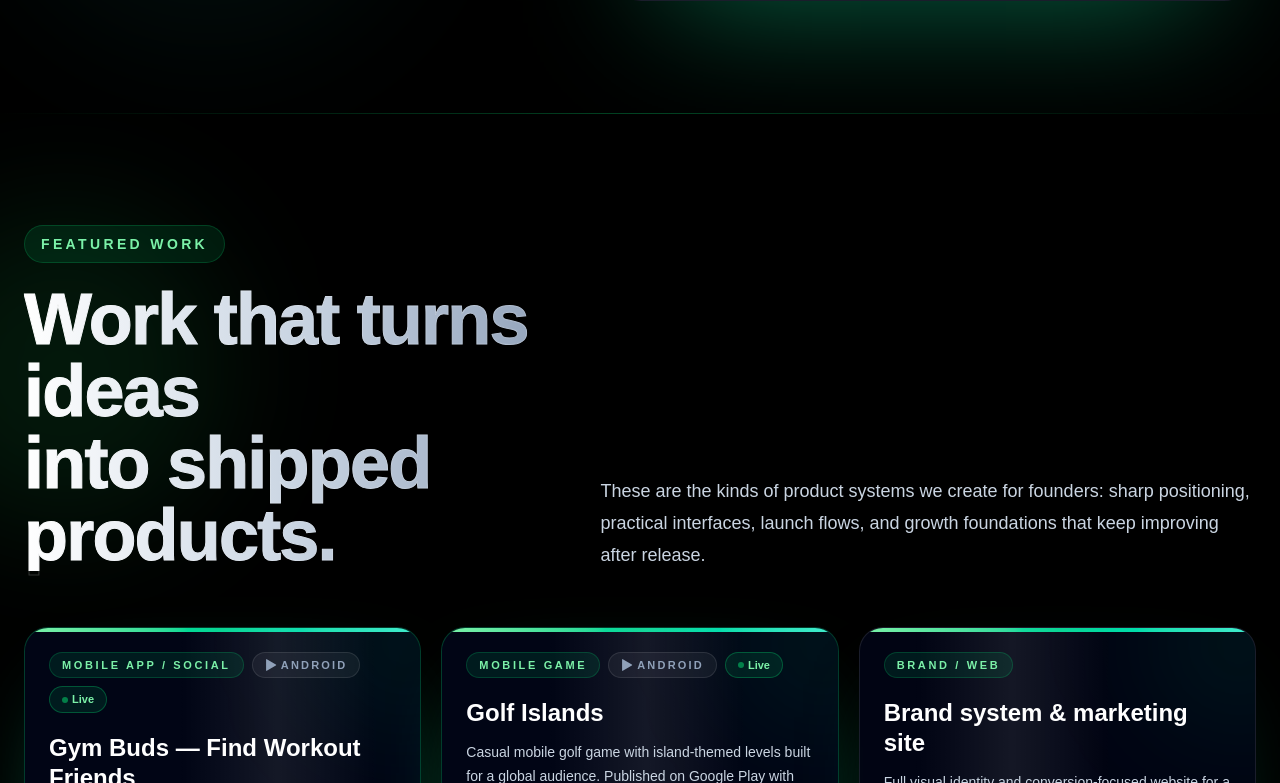
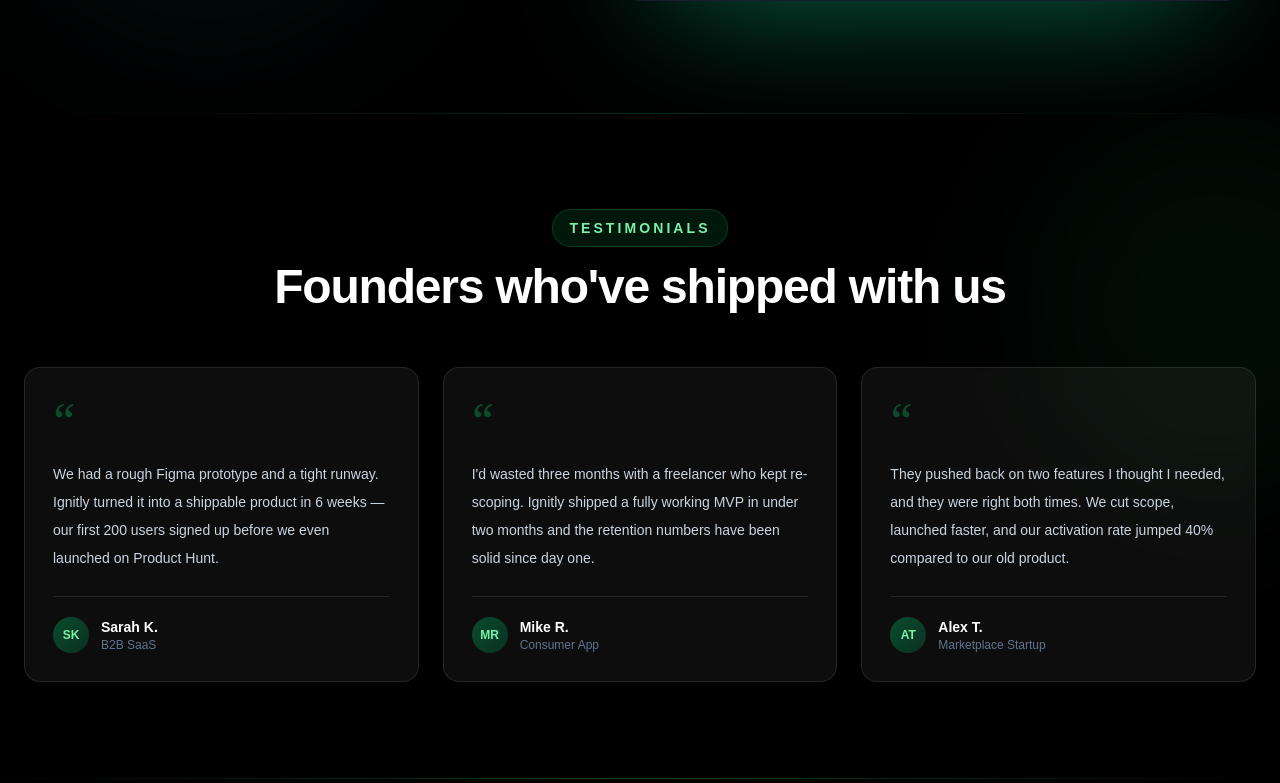
Before and after one commit to AnkitJhadev/AgencyWebsite, a Next.js app: page / in a window 1280 px wide. Shown: the part 3737-4520 px from the top of the page. Built offline with nearby package versions, Linux system fonts and the light colour scheme.

Commit message:
feat: add TestimonialsSection with socialProof data

```diff
--- a/app/page.tsx
+++ b/app/page.tsx
@@ -6,6 +6,7 @@ import { Navbar } from "@/components/Navbar";
 import { PricingSection } from "@/components/PricingSection";
 import { ProblemSection } from "@/components/ProblemSection";
 import { SolutionSection } from "@/components/SolutionSection";
+import { TestimonialsSection } from "@/components/TestimonialsSection";
 import { WorkSection } from "@/components/WorkSection";
 import { WorkShowcase } from "@/components/WorkShowcase";
 
@@ -18,6 +19,7 @@ export default function Home() {
         <WorkShowcase />
         <ProblemSection />
         <SolutionSection />
+        <TestimonialsSection />
         <WorkSection />
         <PricingSection />
         <FAQSection />
--- /dev/null
+++ b/components/TestimonialsSection.tsx
@@ -0,0 +1,73 @@
+"use client";
+
+import { motion } from "framer-motion";
+import { socialProof } from "./site-data";
+
+export function TestimonialsSection() {
+  return (
+    <section className="relative overflow-hidden bg-black px-6 py-24">
+      <div className="pointer-events-none absolute inset-x-0 top-0 h-px bg-gradient-to-r from-transparent via-green-400/20 to-transparent" />
+      <div className="pointer-events-none absolute -right-32 top-0 h-96 w-96 rounded-full bg-green-400/5 blur-3xl" />
+
+      <div className="relative mx-auto max-w-7xl">
+        {/* Header */}
+        <motion.div
+          initial={{ opacity: 0, y: 20 }}
+          whileInView={{ opacity: 1, y: 0 }}
+          viewport={{ once: true, margin: "-60px" }}
+          transition={{ duration: 0.6 }}
+          className="mb-14 text-center"
+        >
+          <p className="mb-4 inline-flex rounded-full border border-green-400/20 bg-green-400/10 px-4 py-2 text-sm font-semibold uppercase tracking-[0.22em] text-green-300">
+            Testimonials
+          </p>
+          <h2 className="text-4xl font-semibold tracking-tight text-white sm:text-5xl">
+            Founders who&apos;ve shipped with us
+          </h2>
+        </motion.div>
+
+        {/* Cards */}
+        <div className="grid gap-6 sm:grid-cols-2 lg:grid-cols-3">
+          {socialProof.map((item, i) => (
+            <motion.div
+              key={item.author}
+              initial={{ opacity: 0, y: 24 }}
+              whileInView={{ opacity: 1, y: 0 }}
+              viewport={{ once: true, margin: "-40px" }}
+              transition={{ duration: 0.55, delay: i * 0.1 }}
+              className="group relative flex flex-col rounded-2xl border border-white/10 bg-white/5 p-7 backdrop-blur-sm transition-colors duration-300 hover:border-green-400/30 hover:bg-white/[0.07]"
+            >
+              {/* Quote mark */}
+              <span
+                aria-hidden="true"
+                className="mb-4 block text-5xl font-serif leading-none text-green-400/30 group-hover:text-green-400/50 transition-colors duration-300"
+              >
+                &ldquo;
+              </span>
+
+              <p className="flex-1 text-sm leading-7 text-slate-300">
+                {item.quote}
+              </p>
+
+              <div className="mt-6 flex items-center gap-3 border-t border-white/10 pt-5">
+                {/* Avatar initials */}
+                <div className="flex h-9 w-9 shrink-0 items-center justify-center rounded-full bg-gradient-to-br from-green-400/30 to-emerald-500/20 text-xs font-bold text-green-300">
+                  {item.author
+                    .split(",")[0]
+                    .split(" ")
+                    .map((w) => w[0])
+                    .slice(0, 2)
+                    .join("")}
+                </div>
+                <div>
+                  <p className="text-sm font-semibold text-white">{item.author.split(",")[0]}</p>
+                  <p className="text-xs text-slate-500">{item.role}</p>
+                </div>
+              </div>
+            </motion.div>
+          ))}
+        </div>
+      </div>
+    </section>
+  );
+}
```
